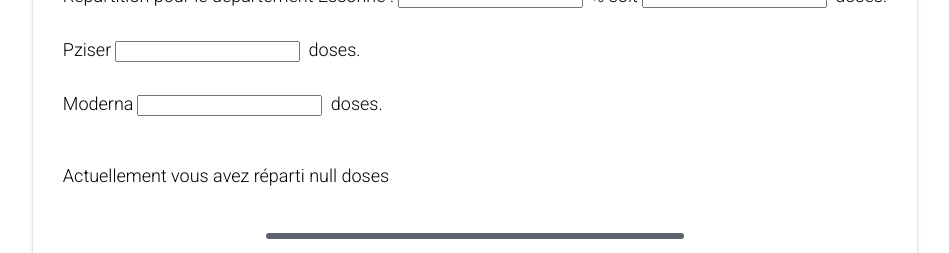
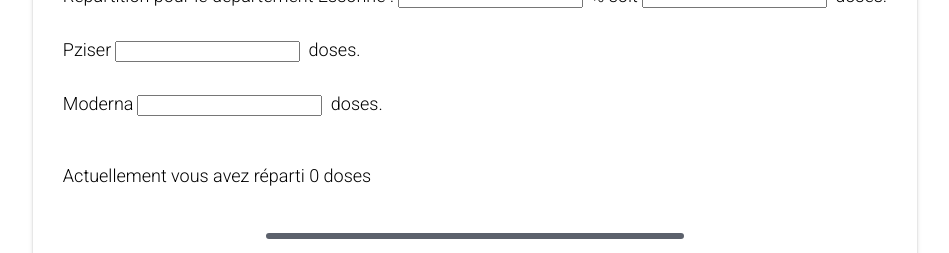
Before and after one commit to Raglink/hackathon-covid-magiciendose, a React (Create React App) app: page / in a window 1280 px wide. Shown: the part 907-1160 px from the top of the page, without its empty margins (165-1114 px from the left). Built offline with nearby package versions, Linux system fonts and the light colour scheme.

Commit message:
fix refacto side effect

```diff
--- a/src/components/VaccineDosePerCenter.js
+++ b/src/components/VaccineDosePerCenter.js
@@ -1,7 +1,7 @@
 import React from "react"
 
 
-const VaccineDosePerCenter = ({fieldChange, doses ,vaccineIndex, dosesIndex, fieldIndex, vaccine}) => {
+const VaccineDosePerCenter = ({handleChange, doses ,vaccineIndex, dosesIndex, fieldIndex, vaccine}) => {
 
        return(
         <>
@@ -9,7 +9,7 @@
                 <input
                     type="number"
                     value={doses || ""}
-                onChange={(e)=>fieldChange( fieldIndex ,vaccineIndex, dosesIndex, e.target.value)}
+                    onChange={(e)=>handleChange( fieldIndex ,vaccineIndex, dosesIndex, e.target.value)}
                 />
             </label>
             <br/>
--- a/src/mock/dataStructure.js
+++ b/src/mock/dataStructure.js
@@ -3,12 +3,12 @@
         {
             vaccineId: "1",
             vaccineName: "Pziser",
-            nb_dose: null
+            nb_dose: 0
         },
         {
             vaccineId: "2",
             vaccineName: "Moderna",
-            nb_dose: null
+            nb_dose: 0
         }
     ],
     departement: [
@@ -17,26 +17,26 @@
             departementName: "Essonne",
             vaccines:
             [{vaccineId:"1",
-            nombresDose:null,
+            nombresDose:0,
             vaccineName: "Pziser"
             },
             {vaccineId:"5",
-            nombresDose:null,
+            nombresDose:0,
             vaccineName: "Moderna"
             }],
-            totalDose:null,
-            dosePercent:null
+            totalDose:0,
+            dosePercent:0
         },
         {
             departementid: "d2",
             departementName:"Paris",
             vaccines:
             [{vaccineId:"2",
-            nombresDose:null,
+            nombresDose:0,
             vaccineName: "Pziser"
             }],
-            totalDose:null,
-            dosePercent:null
+            totalDose:0,
+            dosePercent:0
         },
     ]
 }
--- a/src/pages/ArsFrom/index.js
+++ b/src/pages/ArsFrom/index.js
@@ -34,8 +34,7 @@
     }
 
     const fieldChange = (path, index, value, subIndex) => {
-        console.log("fielChange")
-        value = parseFloat(value)
+        value = value * 1
         const tempValue = {...fields}
             if(path === "vaccinesGlobal"){
                 tempValue.vaccines[index].nb_dose= value
--- a/src/pages/DdForm/index.js
+++ b/src/pages/DdForm/index.js
@@ -6,18 +6,17 @@
 
 const DdForm = () => {
 
-
     const [fields, setFields] = useState(dataStructuredepartment)
 
-    const handleChange = (fieldIndex ,vaccineIndex, dosesIndex, value )=>{
+    const handleChange =  (fieldIndex ,vaccineIndex, dosesIndex, value)=>{
+        value = value * 1
         const tempValue = [...fields]
-        tempValue[fieldIndex].vaccines[vaccineIndex].nbDoses[dosesIndex] = value*1
+        tempValue[fieldIndex].vaccines[vaccineIndex].nbDoses[dosesIndex] = value
         tempValue[fieldIndex].vaccines[vaccineIndex].sumDoses = tempValue[fieldIndex].vaccines[vaccineIndex].nbDoses.reduce((a,b)=> {return a +b})
         setFields(tempValue)
     }
 
     const displayWarning = (sumDoses, boxSize) =>{
-        console.log("displayWarning")
         if(sumDoses % boxSize === 0){
             return
         }
@@ -52,13 +51,15 @@
                                         })}
                                         {displayWarning(vaccine.sumDoses, vaccine.boxSize)}
                                     </div>
-                       )}
-                    )}
-                </div>)
+                                )
+                            })}
+                        </div>
+                    )
                 })}
                 <button>Validation</button>
             </div>
-        </div>)
+        </div>
+    )
 }
 
 export default DdForm
```
Lines whose indentation alone changed are shown as unchanged.
